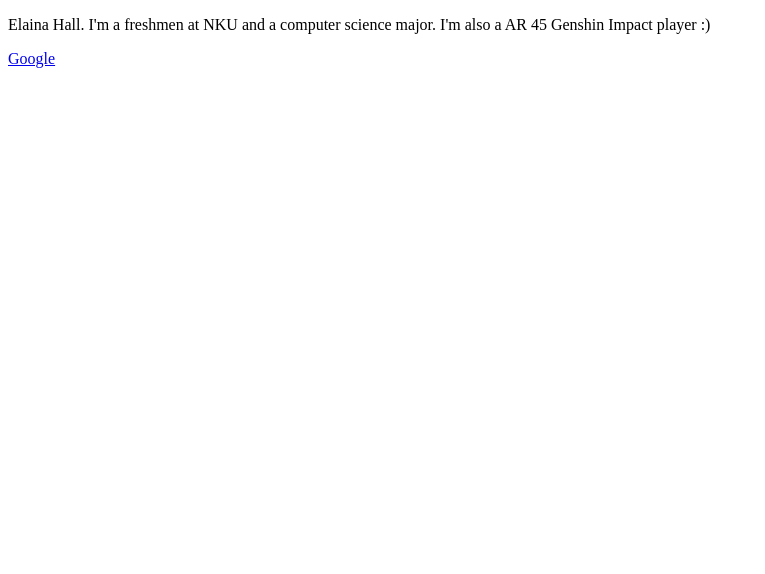
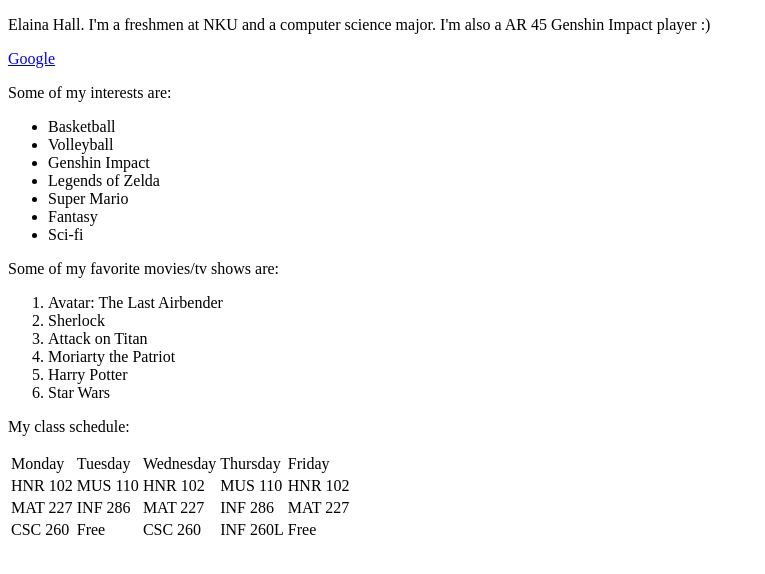
Before and after one commit to ejhall04/Lab3, a plain HTML site: page Lab3.html in a window 1280 px wide. Shown: the whole page, without its empty margins (0-765 px from the left). Drawn offline with Linux system fonts and the light colour scheme.

Commit message:
Commit for lab 4

```diff
--- a/Lab3.html
+++ b/Lab3.html
@@ -4,4 +4,60 @@
             Elaina Hall. I'm a freshmen at NKU and a computer science major. I'm also a AR 45 Genshin Impact player :)
         </P>
         <a href= "https://www.google.com "> Google </a>
+        <p>
+            Some of my interests are: <br>
+            <ul>
+                <li>Basketball</li>
+                <li>Volleyball</li>
+                <li>Genshin Impact</li>
+                <li>Legends of Zelda</li>
+                <li>Super Mario</li>
+                <li>Fantasy</li>
+                <li>Sci-fi</li>
+            </ul>
+        </p>
+        <p>
+            Some of my favorite movies/tv shows are: <br>
+            <ol>
+                <li>Avatar: The Last Airbender</li>
+                <li>Sherlock</li>
+                <li>Attack on Titan</li>
+                <li>Moriarty the Patriot</li>
+                <li>Harry Potter</li>
+                <li>Star Wars</li>
+            </ol>
+        </p>
+        <p>
+            My class schedule: <br>
+            <table>
+                <tr>
+                    <td>Monday</td>
+                    <td>Tuesday</td>
+                    <td>Wednesday</td>
+                    <td>Thursday</td>
+                    <td>Friday</td>
+                </tr>
+                <tr>
+                    <td>HNR 102</td>
+                    <td>MUS 110</td>
+                    <td>HNR 102</td>
+                    <td>MUS 110</td>
+                    <td>HNR 102</td>
+                </tr>
+                <tr>
+                    <td>MAT 227</td>
+                    <td>INF 286</td>
+                    <td>MAT 227</td>
+                    <td>INF 286</td>
+                    <td>MAT 227</td>
+                </tr>
+                <tr>
+                    <td>CSC 260</td>
+                    <td>Free</td>
+                    <td>CSC 260</td>
+                    <td>INF 260L</td>
+                    <td>Free</td>
+                </tr>
+            </table>
+        </p>
     </HTML>
```
Also changed, not shown: 1 other file.
